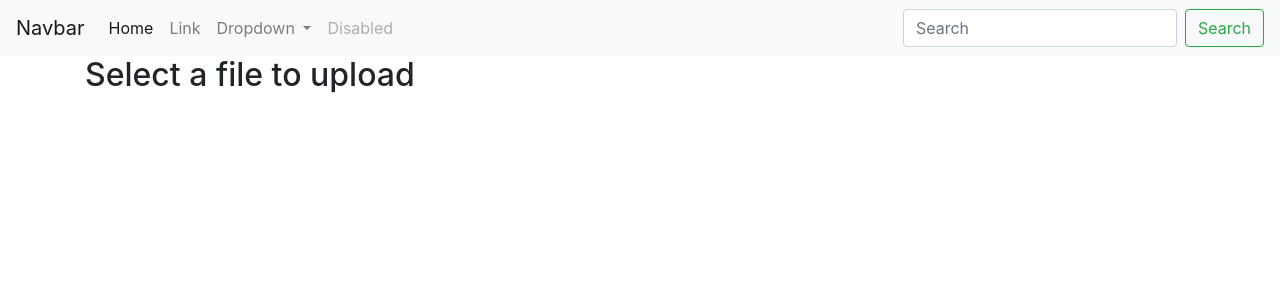
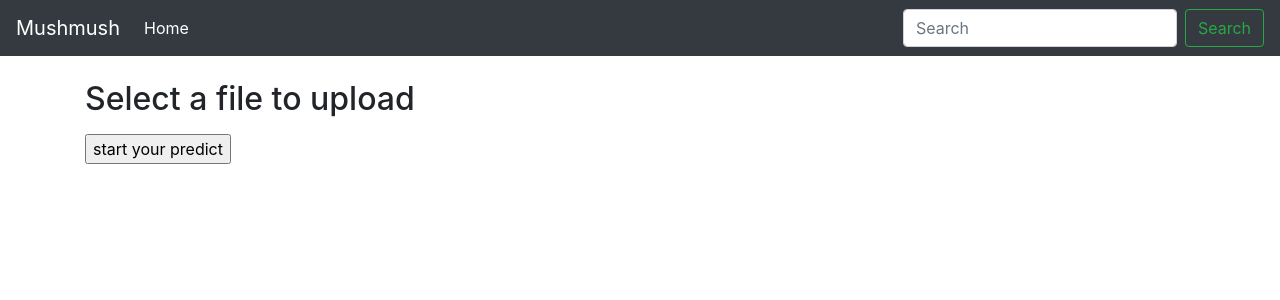
Before and after one commit to chefZau/PoisonPlantTargeter, a Flask app: template app/templates/upload.html in a window 1280 px wide. Shown: the top 300 px of the page. Run offline with Flask 2, Linux system fonts and the light colour scheme; the template is opened without the code that fills it, so the values that code supplies are empty; some libraries are stand-ins or nearby versions.

Commit message:
adding predict route

```diff
--- a/app/app.py
+++ b/app/app.py
@@ -24,8 +24,8 @@ def index():
 	elif request.method == 'GET':
 		return render_template('index.html')
 
-@app.route("/predict", methods=["POST"])
-def predict():
+@app.route("/upload", methods=["POST"])
+def upload():
 
 	file = request.files['file']
 
@@ -46,9 +46,12 @@ def predict():
 
 @app.route('/display/<filename>')
 def display_image(filename):
-	#print('display_image filename: ' + filename)
 	return redirect(url_for('static', filename='uploads/' + filename), code=301)
 
+@app.errorhandler(404)
+def page_not_found(e):
+	# note that we set the 404 status explicitly
+	return render_template('404.html'), 404
 
 if __name__ == '__main__':
 	app.run(debug = True)
--- a/app/templates/base.html
+++ b/app/templates/base.html
@@ -12,43 +12,24 @@
 </head>
 
 <body>
-    <nav class="navbar navbar-expand-lg navbar-light bg-light">
-        <a class="navbar-brand" href="#">Navbar</a>
-        <button class="navbar-toggler" type="button" data-toggle="collapse" data-target="#navbarSupportedContent" aria-controls="navbarSupportedContent" aria-expanded="false" aria-label="Toggle navigation">
+    <nav class="navbar navbar-expand-md navbar-dark bg-dark mb-4">
+        <a class="navbar-brand" href="/">Mushmush</a>
+        <button class="navbar-toggler" type="button" data-toggle="collapse" data-target="#navbarCollapse" aria-controls="navbarCollapse" aria-expanded="false" aria-label="Toggle navigation">
             <span class="navbar-toggler-icon"></span>
         </button>
-        <div class="collapse navbar-collapse" id="navbarSupportedContent">
+        <div class="collapse navbar-collapse" id="navbarCollapse">
             <ul class="navbar-nav mr-auto">
                 <li class="nav-item active">
-                    <a class="nav-link" href="#">Home <span class="sr-only">(current)</span></a>
-                </li>
-                <li class="nav-item">
-                    <a class="nav-link" href="#">Link</a>
-                </li>
-                <li class="nav-item dropdown">
-                    <a class="nav-link dropdown-toggle" href="#" id="navbarDropdown" role="button" data-toggle="dropdown" aria-haspopup="true" aria-expanded="false">
-                        Dropdown
-                    </a>
-                    <div class="dropdown-menu" aria-labelledby="navbarDropdown">
-                        <a class="dropdown-item" href="#">Action</a>
-                        <a class="dropdown-item" href="#">Another action</a>
-                        <div class="dropdown-divider"></div>
-                        <a class="dropdown-item" href="#">Something else here</a>
-                    </div>
-                </li>
-                <li class="nav-item">
-                    <a class="nav-link disabled" href="#" tabindex="-1" aria-disabled="true">Disabled</a>
+                    <a class="nav-link" href="/">Home <span class="sr-only">(current)</span></a>
                 </li>
             </ul>
-            <form class="form-inline my-2 my-lg-0">
-                <input class="form-control mr-sm-2" type="search" placeholder="Search" aria-label="Search">
+            <form class="form-inline mt-2 mt-md-0">
+                <input class="form-control mr-sm-2" type="text" placeholder="Search" aria-label="Search">
                 <button class="btn btn-outline-success my-2 my-sm-0" type="submit">Search</button>
             </form>
         </div>
     </nav>
-
     {% block body %}{% endblock %}
-
     <script src="https://code.jquery.com/jquery-3.5.1.slim.min.js" integrity="sha384-DfXdz2htPH0lsSSs5nCTpuj/zy4C+OGpamoFVy38MVBnE+IbbVYUew+OrCXaRkfj" crossorigin="anonymous"></script>
     <script src="https://cdn.jsdelivr.net/npm/popper.js@1.16.1/dist/umd/popper.min.js" integrity="sha384-9/reFTGAW83EW2RDu2S0VKaIzap3H66lZH81PoYlFhbGU+6BZp6G7niu735Sk7lN" crossorigin="anonymous"></script>
     <script src="https://stackpath.bootstrapcdn.com/bootstrap/4.5.2/js/bootstrap.min.js" integrity="sha384-B4gt1jrGC7Jh4AgTPSdUtOBvfO8shuf57BaghqFfPlYxofvL8/KUEfYiJOMMV+rV" crossorigin="anonymous"></script>
--- a/app/templates/index.html
+++ b/app/templates/index.html
@@ -8,7 +8,7 @@
         <div class="col">
             <h1>Upload an image</h1>
             <hr>
-            <form action="/predict" method="POST" enctype="multipart/form-data">
+            <form action="/upload" method="POST" enctype="multipart/form-data">
                 <div class="input-group mb-3">
                     <div class="custom-file">
                         <input type="file" class="custom-file-input" id="file" name="file" />
--- a/app/templates/upload.html
+++ b/app/templates/upload.html
@@ -21,15 +21,10 @@
         <img src="{{ url_for('display_image', filename=filename) }}" class="img-fluid" alt="upload_image">
     </div>
     {% endif %}
-    <!-- <form method="post" action="/" enctype="multipart/form-data">
-        <dl>
-            <p>
-                <input type="file" name="file" autocomplete="off" required>
-            </p>
-        </dl>
+    <form method="post" action="/predict" enctype="multipart/form-data">
         <p>
-            <input type="submit" value="Submit">
+            <input type="submit" value="start your predict">
         </p>
-    </form> -->
+    </form>
 </div>
 {% endblock %}
```
